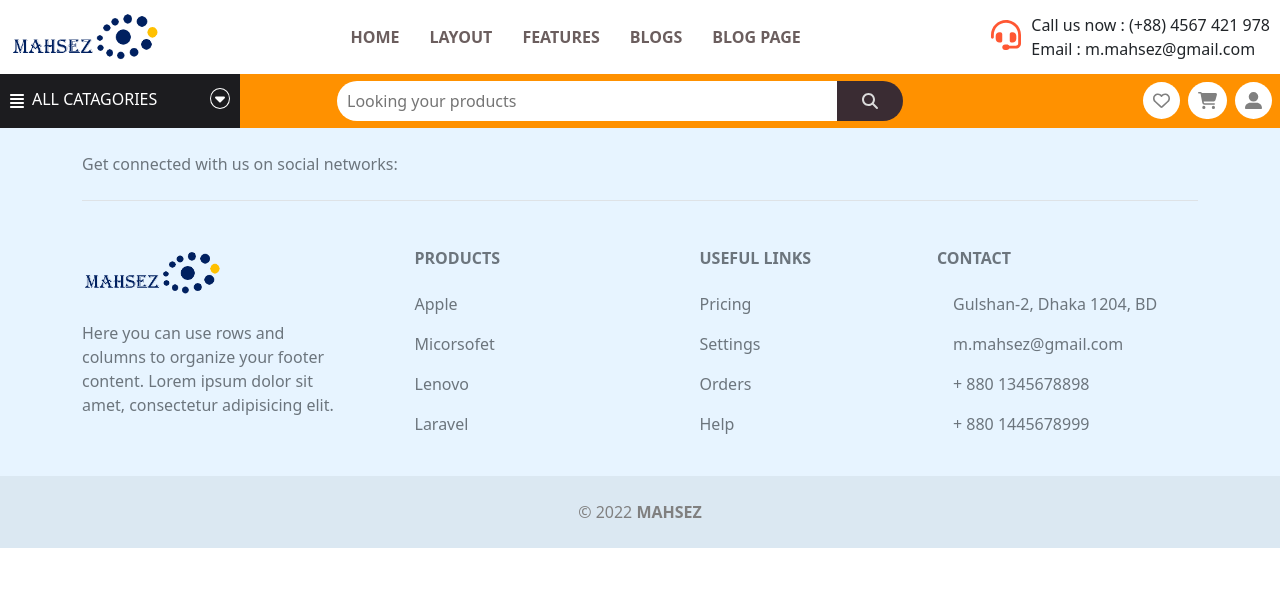
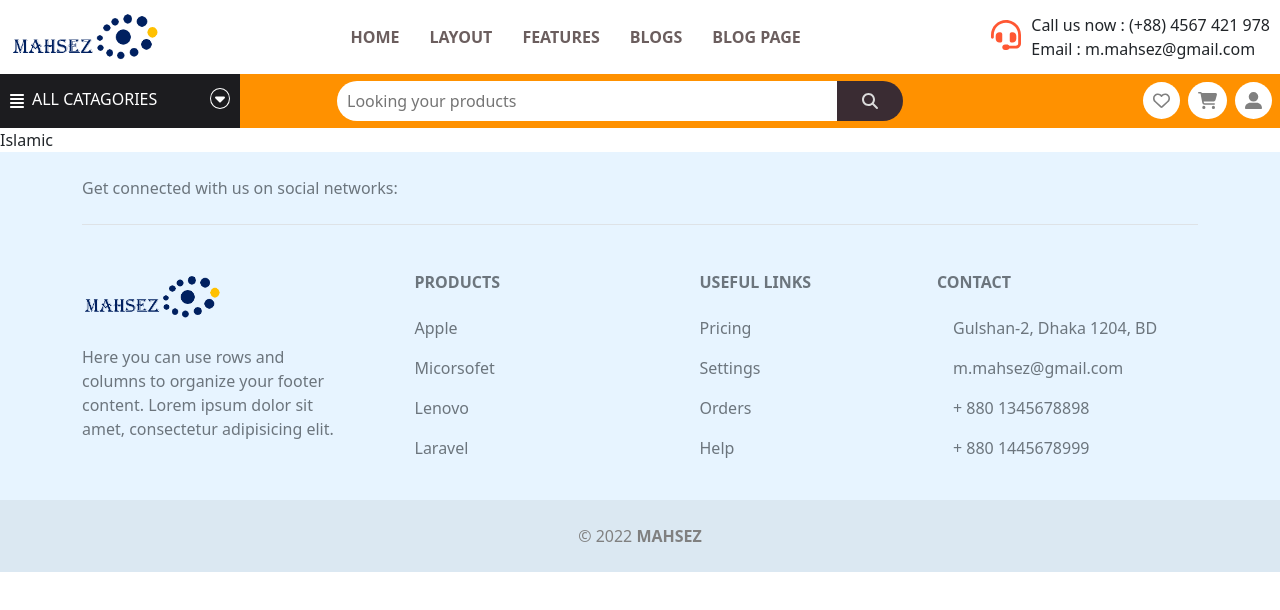
Before and after one commit to abdullahalmasudpersonal/believershops_client, a React (Create React App) app: page /islamic in a window 1280 px wide. Shown: the top 610 px of the page. Built offline with nearby package versions, Linux system fonts and the light colour scheme.

Commit message:
another update

```diff
--- a/src/App.js
+++ b/src/App.js
@@ -3,6 +3,7 @@ import { Route, Routes } from 'react-router-dom';
 import '../node_modules/bootstrap/dist/css/bootstrap.min.css';
 import '../node_modules/bootstrap/dist/js/bootstrap.min';
 import Home from './Pages/Home/Home';
+import Islamic from './Pages/Islamic/Islamic';
 import Footer from './Pages/Shared/Footer/Footer';
 import Header from './Pages/Shared/Header/Header';
 import MHeaderCatagore from './Pages/Shared/Header/MHeaderCatagore/MHeaderCatagore';
@@ -10,10 +11,13 @@ import MHeaderCatagore from './Pages/Shared/Header/MHeaderCatagore/MHeaderCatago
 function App() {
   return (
     <div>
-     {/*  <MHeaderCatagore/> */}
-       <Header />
+      {/*  <MHeaderCatagore/> */}
+      <Header />
       <Routes>
         <Route path='/' element={<Home />} />
+        <Route path='/islamic' element={<Islamic />}>
+
+        </Route>
 
       </Routes>
       <Footer />
--- /dev/null
+++ b/src/Pages/Islamic/Islamic.js
@@ -0,0 +1,12 @@
+import React from 'react';
+import './Islamic.css';
+
+const Islamic = () => {
+    return (
+        <div>
+            Islamic
+        </div>
+    );
+};
+
+export default Islamic;
--- a/src/Pages/Shared/Header/HeaderCatagore/HeaderCatagore.css
+++ b/src/Pages/Shared/Header/HeaderCatagore/HeaderCatagore.css
@@ -7,7 +7,7 @@
     box-shadow: rgba(0, 0, 0, 0.1) 0px 1px 3px 0px, rgba(0, 0, 0, 0.06) 0px 1px 2px 0px;
     border-radius: 0 0 5px 5px;
     z-index: 10;
-    cursor: pointer;
+
 }
 
 .header-catagore ul li {
--- a/src/Pages/Shared/Header/HeaderCatagore/HeaderCatagore.js
+++ b/src/Pages/Shared/Header/HeaderCatagore/HeaderCatagore.js
@@ -54,11 +54,14 @@ const HeaderCatagore = () => {
                         </div>
                     </li>
                     <li className='islamic'>
+                        <Link className='text-decoration-none' to='/islamic '
+                        >
                             <div className='d-flex align-items-center catagore-list-apdding '>
                                 <FontAwesomeIcon icon={faMosque} className='pe-2 product-img' />
                                 <a>Islamic</a>
                                 <FontAwesomeIcon icon={faChevronRight} className='catagore-faChevronRight' />
                             </div>
+                        </Link>
                         <div className='islamic-child-catagore'>
                             <ul className='p-0'>
                                 <li>Jainamaz</li>
```
Also changed, not shown: src/Pages/Islamic/Attar/Attar.js (+12 -0 lines), src/Pages/Islamic/Attar/Attars.js (+12 -0 lines), src/Pages/Islamic/Islamic.css (added). Lines whose indentation alone changed are shown as unchanged.
